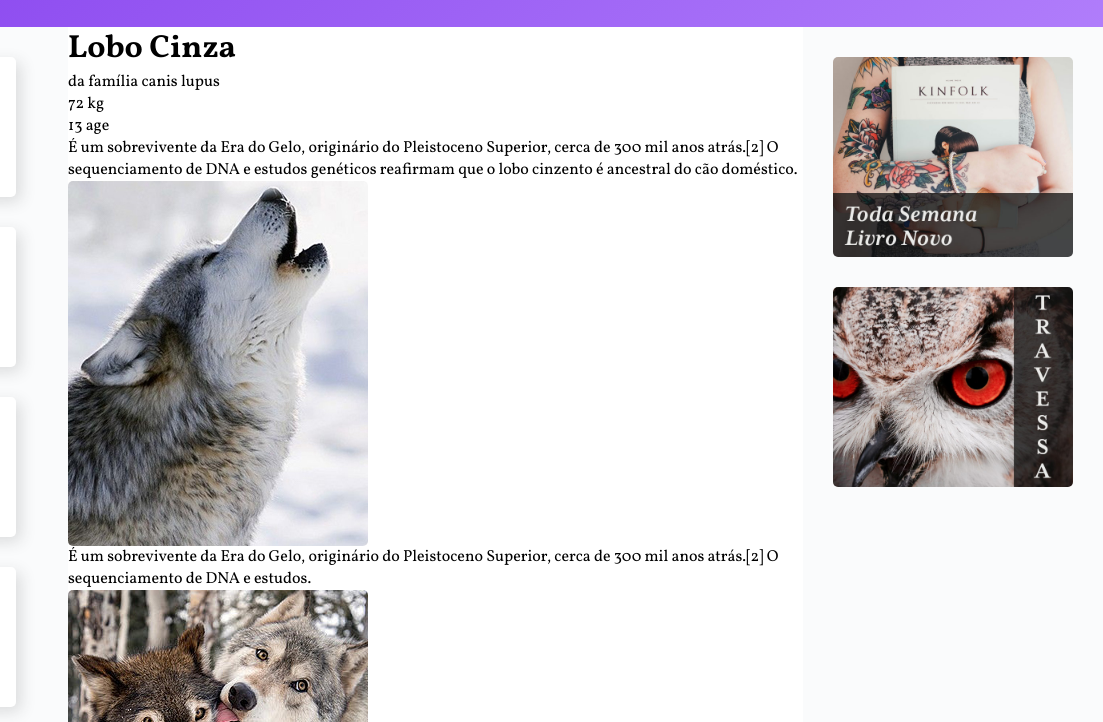
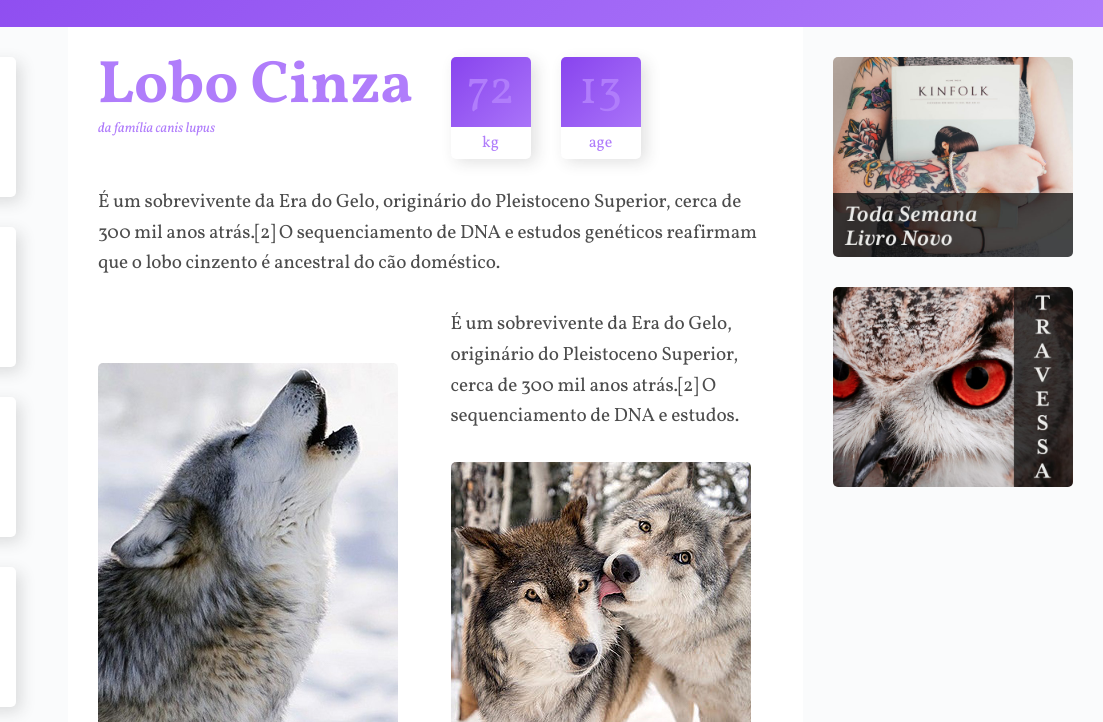
Before and after one commit to alewssandra/wildbeast, a plain HTML site: page index.html in a window 1280 px wide. Shown: the part 78-800 px from the top of the page, 177-1280 px from the left. Drawn offline with Linux system fonts and the light colour scheme.

Commit message:
caracteristicas

```diff
--- a/css/style.css
+++ b/css/style.css
@@ -100,8 +100,94 @@ img {
 /* CONTENT */
 .content {
   grid-area: content;
+  max-width: 900px;
+  margin: 0 auto;
+  padding: 30px;
+  display: grid;
+  grid-template-columns: 1fr 1fr;
+  grid-gap: 30px;
 }
-/* ANUCIOS */
+
+.col-wide {
+  grid-column: 1 / -1;
+}
+
+.imagem-1 {
+  grid-row: span 2;
+  align-self: end;
+}
+
+.item-2 {
+  align-self: end;
+}
+
+/* ESTILOS CONTENT */
+p {
+  font-size: 1.2em;
+  line-height: 1.6;
+  letter-spacing: -0.005em;
+  color: rgba(0, 0, 0, 0.7);
+}
+
+.informacoes p + p {
+  margin-top: 30px;
+}
+
+/* TITULO */
+.titulo {
+  color: #b07dfb;
+}
+.titulo h1 {
+  font-size: 3.75em;
+  line-height: 1;
+  font-weight: 700;
+}
+
+.titulo span {
+  font-size: 0.875em;
+  font-style: italic;
+}
+
+/* CARACTERISTICAS */
+
+.caracteristicas {
+  display: flex;
+  align-items: flex-start;
+}
+
+.caracteristicas > div {
+  width: 80px;
+  text-align: center;
+  background: linear-gradient(135deg, #8844ee, #b07dfb);
+  border-radius: 5px;
+  box-shadow: 5px 5px 15px 0px rgba(44, 44, 44, 0.15);
+  position: relative;
+}
+
+.caracteristicas > div:first-child {
+  margin-right: 30px;
+}
+
+.caracteristicas span {
+  display: block;
+  color: #b07dfb;
+}
+
+.numero {
+  font-size: 3em;
+  line-height: 1;
+  margin: 10px auto;
+}
+
+.rotulo {
+  background: white;
+  border-radius: 0 0 5px 5px;
+  padding: 5px 0;
+  position: relative;
+  top: 2px;
+}
+
+/* ANUNCIOS */
 .anuncios {
   grid-area: anuncios;
   background: #fafbfc;
--- a/index.html
+++ b/index.html
@@ -51,19 +51,19 @@
         </div>
       </div>
 
-      <p>É um sobrevivente da Era do Gelo, originário do Pleistoceno Superior, cerca de 300 mil anos atrás.[2] O sequenciamento de DNA e estudos genéticos reafirmam que o lobo cinzento é ancestral do cão doméstico.</p>
+      <p class="col-wide">É um sobrevivente da Era do Gelo, originário do Pleistoceno Superior, cerca de 300 mil anos atrás.[2] O sequenciamento de DNA e estudos genéticos reafirmam que o lobo cinzento é ancestral do cão doméstico.</p>
 
-      <img src="img/wolf1.jpg" alt="Wolf 1">
+      <img class="imagem-1" src="img/wolf1.jpg" alt="Wolf 1">
 
       <p>É um sobrevivente da Era do Gelo, originário do Pleistoceno Superior, cerca de 300 mil anos atrás.[2] O sequenciamento de DNA e estudos.</p>
 
-      <img src="img/wolf2.jpg" alt="Wolf 2">
+      <img class="imagem-2" src="img/wolf2.jpg" alt="Wolf 2">
 
       <p>O peso e tamanho dos lobos variam muito em todo o mundo, tendendo a aumentar proporcionalmente com a latitude, como previsto pela teoria de Christian Bergmann. Em geral, a altura, medida a partir dos ombros, varia de 60 a 95 centímetros.</p>
 
       <p>O peso varia geograficamente. Em média, os lobos europeus pesam 38,5 kg; os lobos da América do Norte, 36 kg; os lobos indianos e árabes, 25 kg.[7] Embora raros, lobos com mais de 77 kg foram encontrados no Alasca, Canadá,[8] e na antiga União Soviética.</p>
 
-      <blockquote class="citacao">
+      <blockquote class="citacao col-wide">
         <p>“Há algo no uivar do lobo que tira um homem do aqui e agora e o transporta para uma floresta da mente.”</p>
       </blockquote>
 
@@ -81,7 +81,7 @@
         <p>É um sobrevivente da Era do Gelo, originário do Pleistoceno Superior, cerca de 300 mil anos atrás.[2] O sequenciamento de DNA e estudos genéticos reafirmam que o lobo cinzento é ancestral do cão doméstico.</p>
       </div>
 
-      <img src="img/wolf3.jpg" alt="Wolf 3">
+      <img class="col-wide" src="img/wolf3.jpg" alt="Wolf 3">
 
     </main>
 
```
